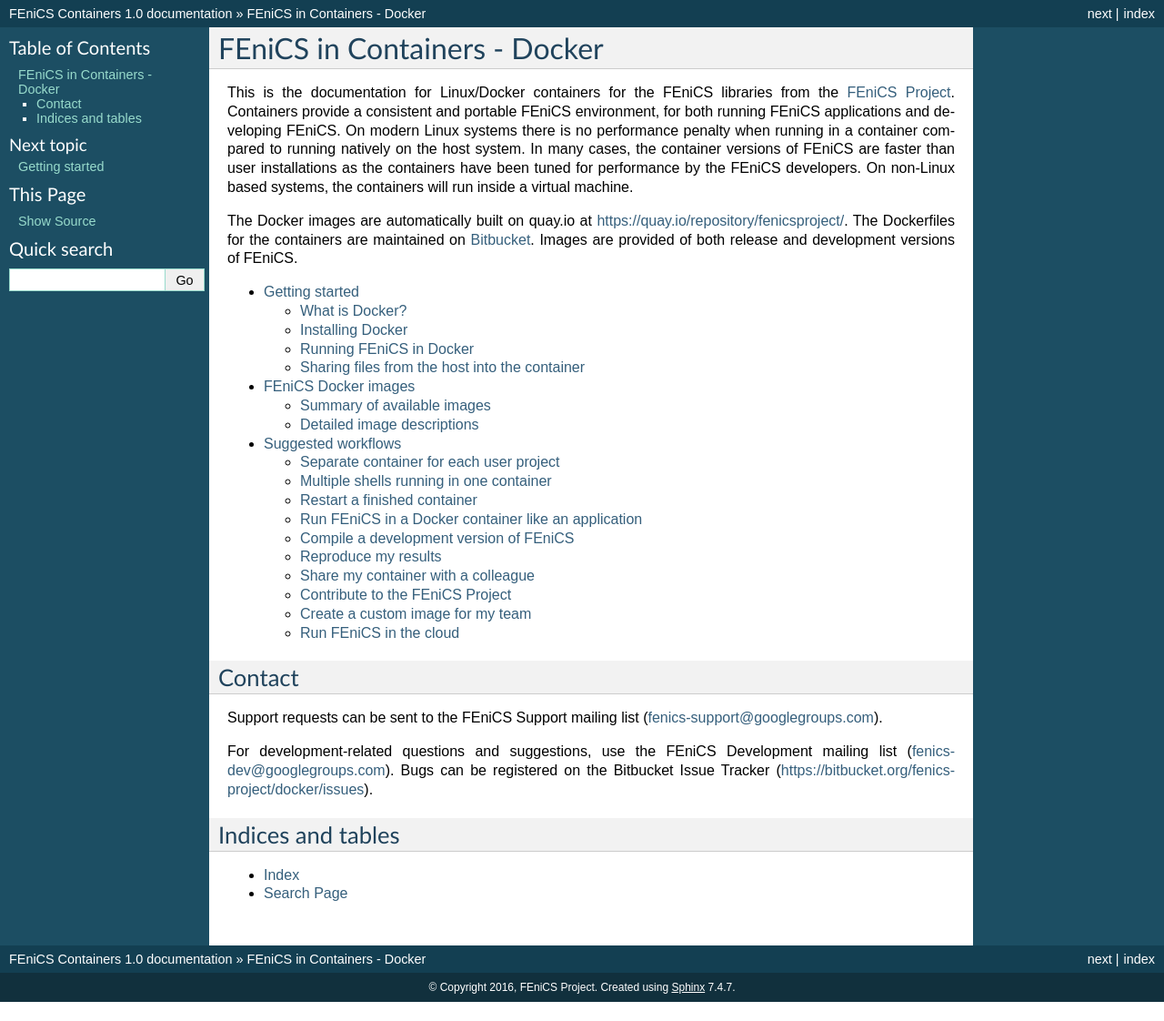
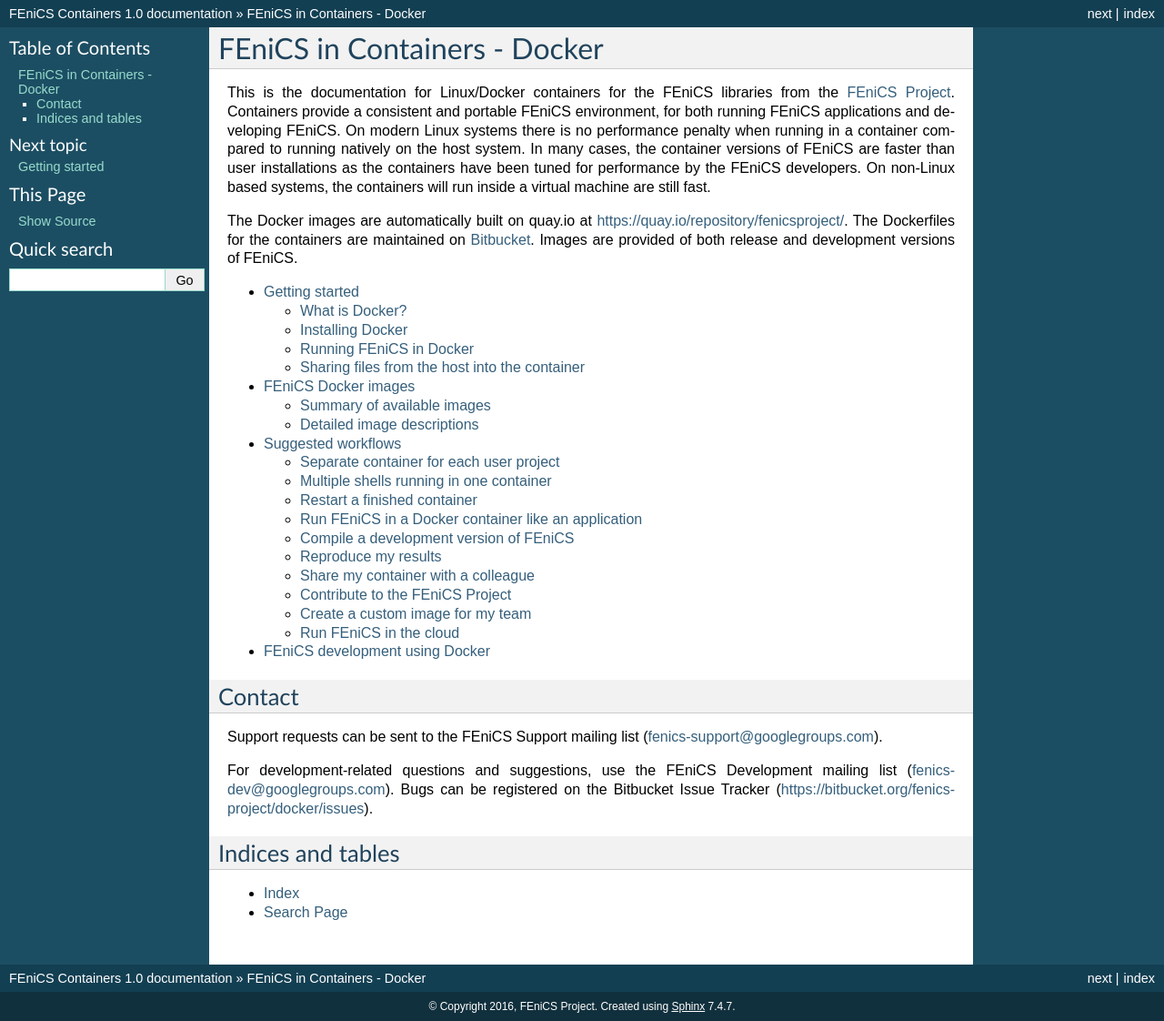
Before and after one commit to vacary/docker, a Sphinx documentation site: the page built from docs/source/index.rst, in a window 1280 px wide. Shown: the whole page at 91% size. Built offline with Sphinx 7.4.7, drawn with Linux system fonts in a browser that asks for light colours; before the commit the page ends 1101 px from its top, so only the background shows below that.

Commit message:
Add file for docs on doing development inside a container.

```diff
--- a/docs/source/index.rst
+++ b/docs/source/index.rst
@@ -16,7 +16,7 @@
 cases, the container versions of FEniCS are faster than user
 installations as the containers have been tuned for performance by the
 FEniCS developers. On non-Linux based systems, the containers will run
-inside a virtual machine.
+inside a virtual machine are still fast.
 
 The Docker images are automatically built on quay.io at
 https://quay.io/repository/fenicsproject/. The Dockerfiles for the
```
Also changed, not shown: other parts of docs/source/index.rst (+1 -0 lines), docs/source/developing.rst (added, +9 -0 lines).
